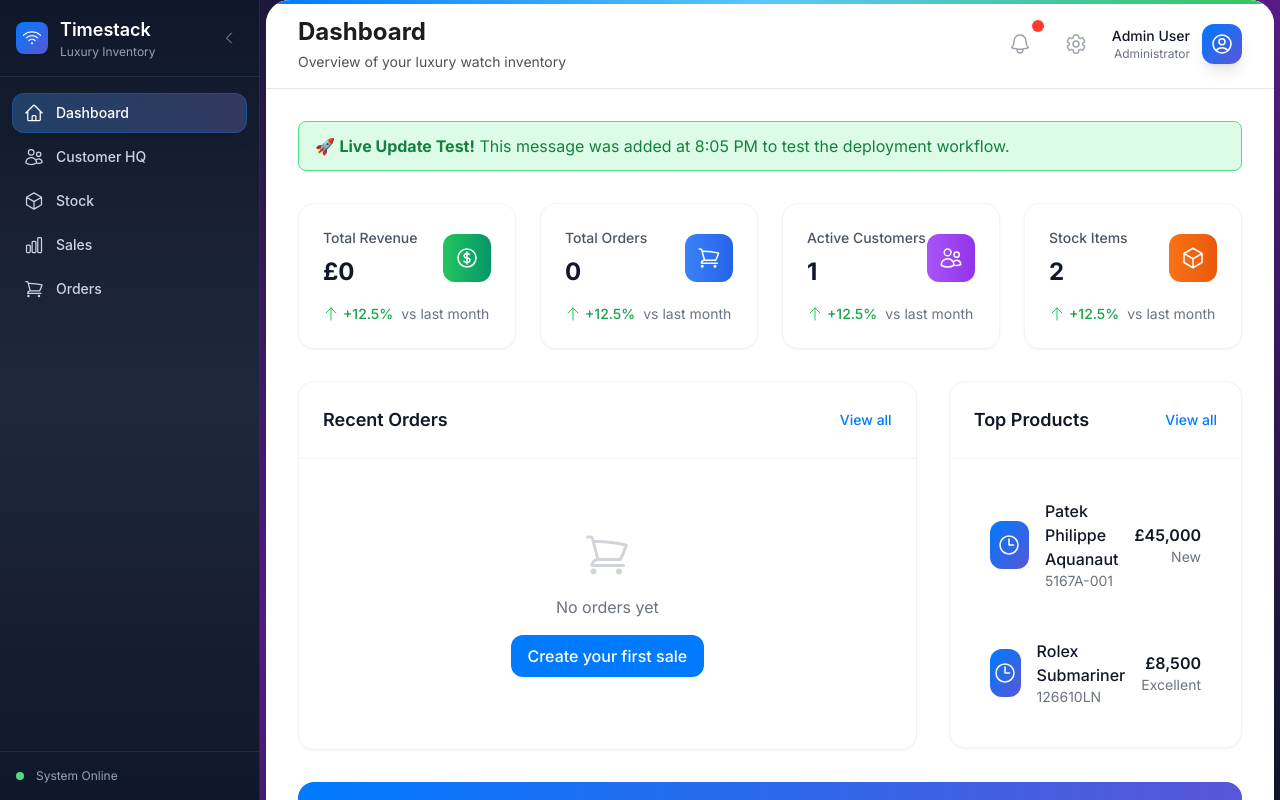
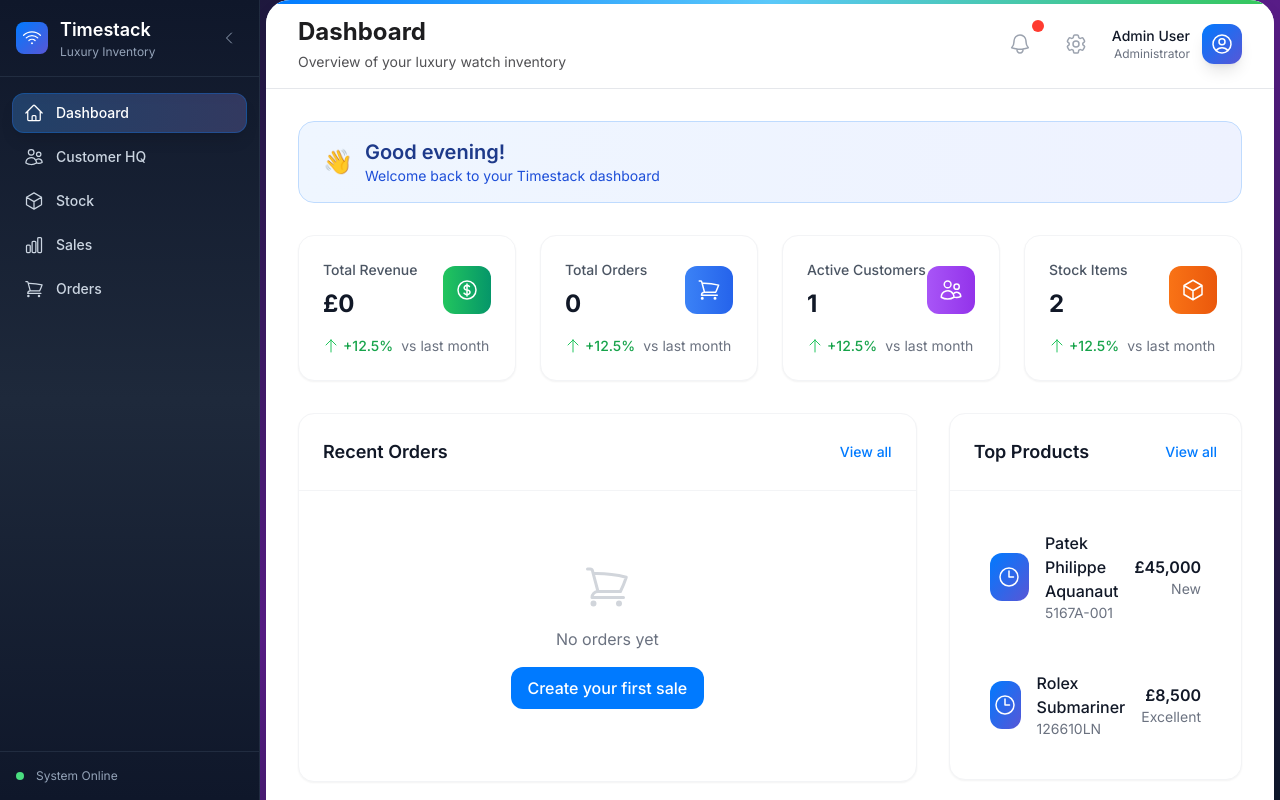
Before and after one commit to dabweezy/timestack, a Next.js app: page / in a window 1280 px wide. Built offline with nearby package versions, Linux system fonts and the light colour scheme.

Commit message:
welcome message

```diff
--- a/src/components/pages/DashboardPage.tsx
+++ b/src/components/pages/DashboardPage.tsx
@@ -57,6 +57,13 @@ const statsConfig = [
 export default function DashboardPage() {
   const { orders, customers, watchProducts, setCurrentPage } = useAppStore()
 
+  const getGreeting = () => {
+    const hour = new Date().getHours()
+    if (hour < 12) return 'Good morning'
+    if (hour < 17) return 'Good afternoon'
+    return 'Good evening'
+  }
+
   const recentOrders = orders
     .sort((a, b) => new Date(b.date).getTime() - new Date(a.date).getTime())
     .slice(0, 5)
@@ -67,10 +74,21 @@ export default function DashboardPage() {
 
   return (
     <div className="space-y-8">
-      {/* Test Message */}
-      <div className="bg-green-100 border border-green-400 text-green-700 px-4 py-3 rounded-lg">
-        🚀 <strong>Live Update Test!</strong> This message was added at 8:05 PM to test the deployment workflow.
-      </div>
+      {/* Greeting Message */}
+      <motion.div
+        initial={{ opacity: 0, y: -10 }}
+        animate={{ opacity: 1, y: 0 }}
+        transition={{ duration: 0.5 }}
+        className="bg-gradient-to-r from-blue-50 to-indigo-50 border border-blue-200 rounded-2xl px-6 py-4"
+      >
+        <div className="flex items-center space-x-3">
+          <div className="text-2xl">👋</div>
+          <div>
+            <h2 className="text-xl font-semibold text-blue-900">{getGreeting()}!</h2>
+            <p className="text-blue-700 text-sm">Welcome back to your Timestack dashboard</p>
+          </div>
+        </div>
+      </motion.div>
 
       {/* Stats Grid */}
       <div className="grid grid-cols-1 md:grid-cols-2 xl:grid-cols-4 gap-6">
```
